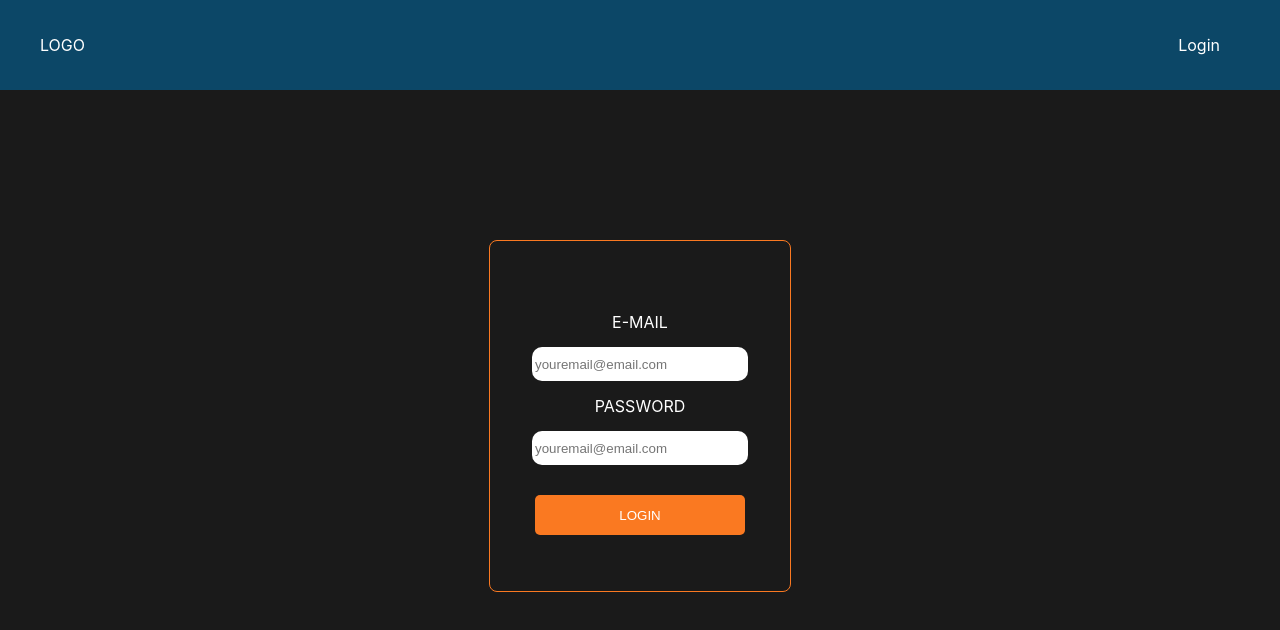
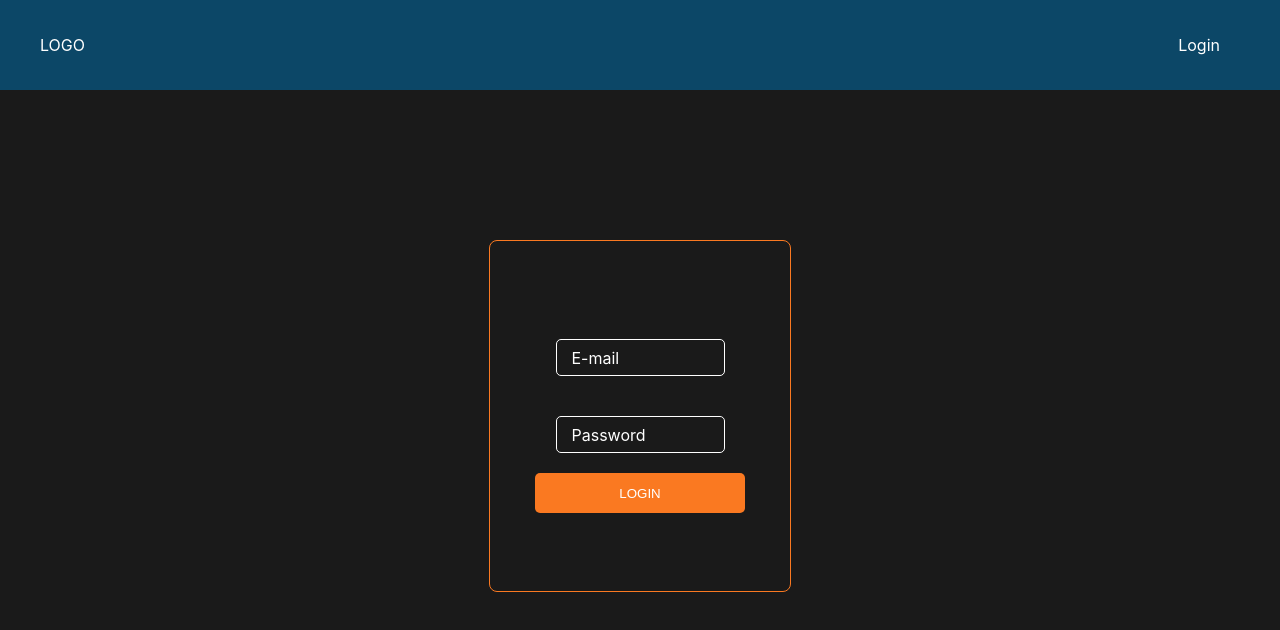
Before and after one commit to JohnBorges52/TypeWhat, a React (Create React App) app in the folder guesswhat-front/: page /login in a window 1280 px wide. Shown: the top 630 px of the page. Built offline with nearby package versions, Linux system fonts and the light colour scheme.

Commit message:
add logic to the registration

```diff
--- a/guesswhat-front/src/components/Login.jsx
+++ b/guesswhat-front/src/components/Login.jsx
@@ -1,5 +1,6 @@
 import React from 'react'
 import'../styles/login.scss'
+import'../styles/register.scss'
 
 
 
@@ -7,12 +8,19 @@ export default function Login() {
   return (
     <div className='login-container'>
 
+      <div className='input-label-container'>
 
-    <label className="login--label" >E-mail</label>
-    <input className='login--input' type="email" placeholder="youremail@email.com" name="email" required />
+    <input className='form--input' type="email" placeholder=" " name="email" required />
+    <label className="form--label" >E-mail</label>
 
-    <label className="login--label" >Password</label>
-    <input className='login--input' type="email" placeholder="youremail@email.com" name="email" required />
+    </div>
+
+    <div className='input-label-container'>
+
+    <input className='form--input' type="password" placeholder=" " name="password" required />
+    <label className="form--label" >Password</label>
+
+    </div>
 
     <div className='login-btn-container'>
 
--- a/guesswhat-front/src/components/Register.jsx
+++ b/guesswhat-front/src/components/Register.jsx
@@ -43,20 +43,20 @@ export default function Register() {
 
      <div className='input-label-container'>
 
-    <input className='register--input' type="email" placeholder=" " name="email" required ref={emailRef} />
-    <label className="register--label" >E-mail</label>
+    <input className='form--input' type="email" placeholder=" " name="email" required ref={emailRef} />
+    <label className="form--label" >E-mail</label>
      </div>
 
      <div className='input-label-container'>
 
-    <input className='register--input' type="email" placeholder=" " name="email" required  ref={passwordRef} />
-    <label className="register--label" >Password</label>
+    <input className='form--input' type="password" placeholder=" " name="password" required  ref={passwordRef} />
+    <label className="form--label" >Password</label>
     </div>
 
     <div className='input-label-container'>
 
-    <input className='register--input' type="email" placeholder=" " name="email" required ref={passwordConfirmationRef} />
-    <label className="register--label" >Confirmation</label>
+    <input className='form--input' type="password" placeholder=" " name="password" required ref={passwordConfirmationRef} />
+    <label className="form--label" >Confirmation</label>
     </div>
 
     <div className='register-btn-container'>
--- a/guesswhat-front/src/styles/login.scss
+++ b/guesswhat-front/src/styles/login.scss
@@ -9,6 +9,8 @@
   justify-content: center;
   margin: auto;
   margin-top: 150px;
+  align-items: center;
+
 
 }
 .login--label{
--- a/guesswhat-front/src/styles/register.scss
+++ b/guesswhat-front/src/styles/register.scss
@@ -47,8 +47,8 @@
 
 }
 
-.register--input:focus ~ .register--label,
-.register--input:not(:placeholder-shown).register--input:not(:focus) ~.register--label
+.form--input:focus ~ .form--label,
+.form--input:not(:placeholder-shown).form--input:not(:focus) ~.form--label
 {
 
   top: -1px;
```
